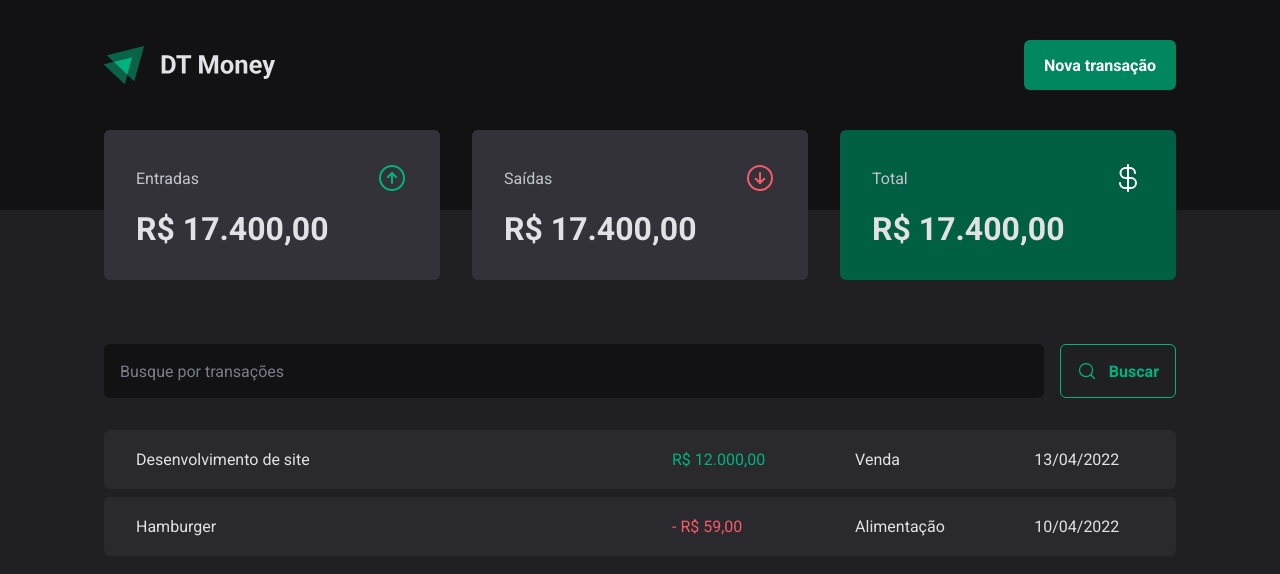
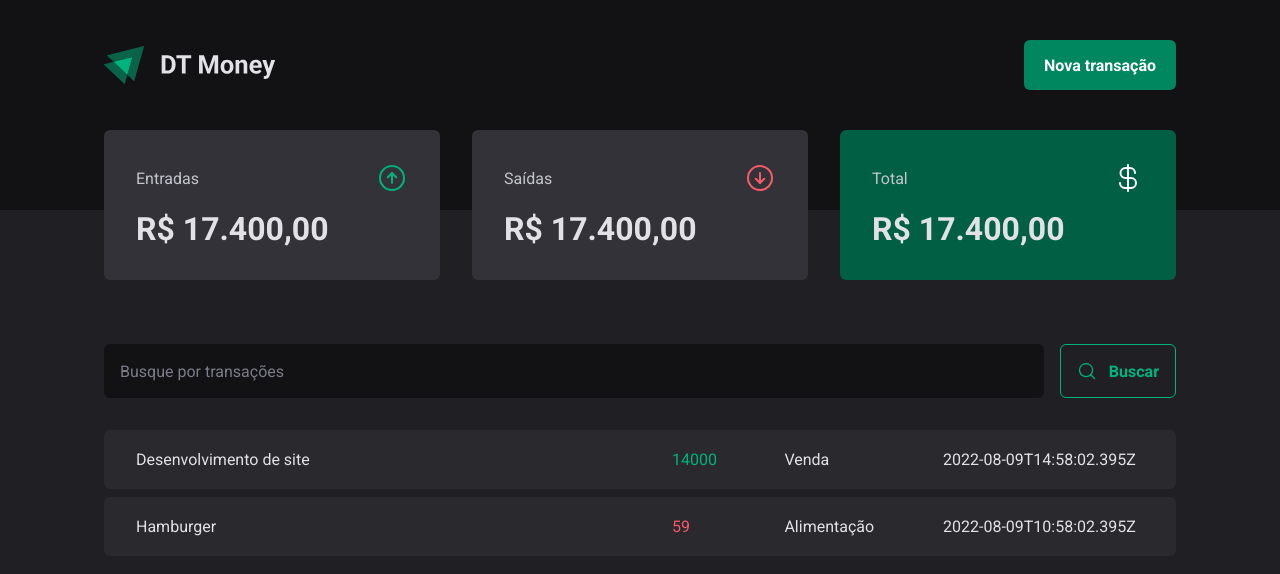
Before and after one commit to millenabomtempo/dt-money, a React (Vite) app: page / in a window 1280 px wide. Shown: the top 574 px of the page. Built offline with nearby package versions, Linux system fonts and the light colour scheme; data requests are answered from the project's data file.

Commit message:
fetching transactions

```diff
--- a/src/pages/Transactions/index.tsx
+++ b/src/pages/Transactions/index.tsx
@@ -1,9 +1,32 @@
+import { useEffect, useState } from "react";
 import { Header } from "../../components/Header";
 import Summary from "../../components/Summary";
 import { SearchForm } from "./components/SearchForm";
 import { PriceHighlight, TransactionContainer, TransactionTable } from "./styles";
 
+interface Transaction {
+  id: number
+  description: string
+  type: 'income' | 'outcome'
+  price: number
+  category: string
+  createdAt: string
+}
+
 export function Transactions() {
+  const [transactions, setTransactions] = useState<Transaction[]>([])
+
+  async function loadTransactions() {
+    const response = await fetch('http://localhost:3333/transactions')
+    const data = await response.json()
+
+    setTransactions(data)
+  }
+
+  useEffect(() => {
+    loadTransactions()
+  }, [])
+
   return (
     <div>
       <Header />
@@ -13,26 +36,20 @@
         <SearchForm />
       <TransactionTable>
         <tbody>
-          <tr>
-            <td width="50%">Desenvolvimento de site</td>
-            <td>
-              <PriceHighlight variant="income">
-                R$ 12.000,00
-              </PriceHighlight>
-            </td>
-            <td>Venda</td>
-            <td>13/04/2022</td>
-          </tr>
-          <tr>
-            <td width="50%">Hamburger</td>
-            <td>
-              <PriceHighlight variant="outcome">
-                - R$ 59,00
-              </PriceHighlight>
-            </td>
-            <td>Alimentação</td>
-            <td>10/04/2022</td>
-          </tr>
+          {transactions.map(transaction => {
+            return(
+              <tr key={transaction.id}>
+                <td width="50%">{transaction.description}</td>
+                <td>
+                  <PriceHighlight variant={transaction.type}>
+                    {transaction.price}
+                  </PriceHighlight>
+                </td>
+                <td>{transaction.category}</td>
+                <td>{transaction.createdAt}</td>
+              </tr>
+            )
+          })}
         </tbody>
       </TransactionTable>
       </TransactionContainer>
```
